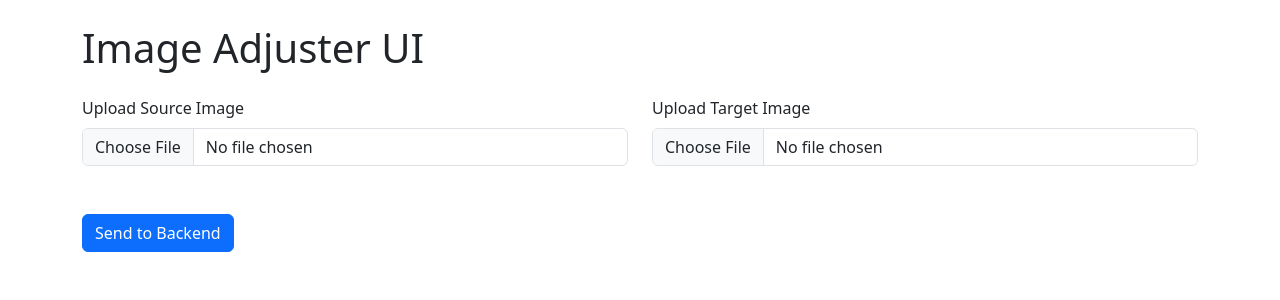
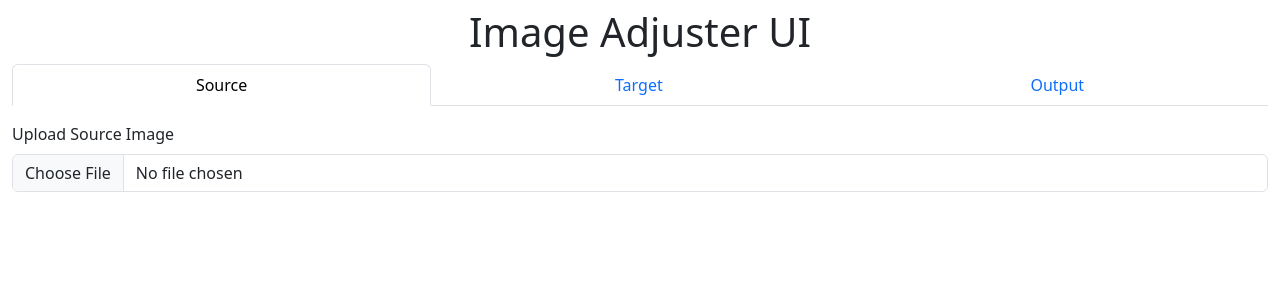
Before and after one commit to cyberaka/image-adjuster, a React (Vite) app in the folder frontend/: page / in a window 1280 px wide. Shown: the top 300 px of the page. Built offline with nearby package versions, Linux system fonts and the light colour scheme.

Commit message:
Fully working UI and backend committed.

```diff
--- /dev/null
+++ b/frontend/src/App.css
@@ -0,0 +1,37 @@
+html, body, #root, .app-container {
+    height: 100%;
+    margin: 0;
+    padding: 0;
+    display: flex;
+    flex-direction: column;
+  }
+
+  .tab-pane-container {
+    flex: 1;
+    display: flex;
+    flex-direction: column;
+    height: calc(100vh - 160px); /* Adjust header + tabs height */
+    overflow: hidden;
+  }
+
+  .output-image-container {
+    flex: 1;
+    display: flex;
+    align-items: center;
+    justify-content: center;
+    overflow: auto;
+  }
+
+  .tab-pane-container {
+    flex: 1;
+    display: flex;
+    flex-direction: column;
+    min-height: 0; /* Important for flex children to grow properly */
+  }
+
+  .canvas-wrapper {
+    flex: 1;
+    overflow: auto;
+    border: 1px solid gray;
+    min-height: 0; /* Prevents overflow issues */
+  }
--- a/frontend/src/App.tsx
+++ b/frontend/src/App.tsx
@@ -1,9 +1,9 @@
-
 import React, { useState } from 'react';
-import { Container, Row, Col, Button, Form } from 'react-bootstrap';
+import { Container, Button, Form, Tabs, Tab } from 'react-bootstrap';
 import SourceCanvas from './SourceCanvas';
 import TargetCanvas from './TargetCanvas';
 import axios from 'axios';
+import './App.css'; // For full height styling
 
 const App = () => {
   const [sourceFile, setSourceFile] = useState<File | null>(null);
@@ -37,13 +37,7 @@ const App = () => {
   };
 
   const handleSend = async () => {
-    console.log('Subject Box:', subjectBox);
-    console.log('Placement Point:', placementPoint);
-
-    if (!subjectBox || !placementPoint) {
-      console.log('Missing subjectBox or placementPoint');
-      return;
-    }
+    if (!subjectBox || !placementPoint) return;
     const adjustPayload = {
       sourceImageFilename: sourceFilename,
       targetImageFilename: targetFilename,
@@ -61,40 +55,62 @@ const App = () => {
         y: Math.round(placementPoint.y)
       }
     };
-    console.log('Payload:', adjustPayload);
     const adjustRes = await axios.post('http://localhost:8000/adjust-image', adjustPayload);
-    setOutputImageUrl('http://localhost:8000/output-image/' + adjustRes.data.outputImagePath.split('/').pop());
+    const timestamp = new Date().getTime();
+    setOutputImageUrl(
+      'http://localhost:8000/output-image/' +
+      adjustRes.data.outputImagePath.split('/').pop() +
+      '?t=' + timestamp
+    );
   };
 
   return (
-    <Container>
-      <h1 className="mt-4">Image Adjuster UI</h1>
-      <Row className="mt-4">
-        <Col>
-          <Form.Group controlId="formSourceImage">
+    <Container fluid className="app-container">
+      <h1 className="mt-2 text-center">Image Adjuster UI</h1>
+      <Tabs defaultActiveKey="source" id="image-tabs" className="mb-3" fill>
+        <Tab eventKey="source" title="Source">
+          <div className="tab-pane-container">
+            <Form.Group controlId="formSourceImage" className="mb-3">
               <Form.Label>Upload Source Image</Form.Label>
               <Form.Control type="file" onChange={handleSourceUpload} />
             </Form.Group>
-        </Col>
-        <Col>
-          <Form.Group controlId="formTargetImage">
+            {sourceFile && <SourceCanvas file={sourceFile} setSubjectBox={setSubjectBox} />}
+          </div>
+        </Tab>
+        <Tab eventKey="target" title="Target">
+          <div className="tab-pane-container">
+            <Form.Group controlId="formTargetImage" className="mb-3">
               <Form.Label>Upload Target Image</Form.Label>
               <Form.Control type="file" onChange={handleTargetUpload} />
             </Form.Group>
-        </Col>
-      </Row>
-      <Row className="mt-4">
-        <Col>{sourceFile && <SourceCanvas file={sourceFile} setSubjectBox={setSubjectBox} />}</Col>
-        <Col>{targetFile && <TargetCanvas file={targetFile} placementPoint={placementPoint} setPlacementPoint={setPlacementPoint} />}</Col>
-      </Row>
-      <Row className="mt-4">
-        <Col><Button onClick={handleSend}>Send to Backend</Button></Col>
-      </Row>
+            {targetFile && <TargetCanvas
+              file={targetFile}
+              placementPoint={placementPoint}
+              setPlacementPoint={setPlacementPoint}
+              subjectBox={subjectBox}
+            />
+            }
+          </div>
+        </Tab>
+        <Tab eventKey="output" title="Output">
+          <div className="tab-pane-container">
+            <Button onClick={handleSend} className="mb-3">Send to Backend</Button>
             {outputImageUrl && (
-        <Row className="mt-4">
-          <Col><h3>Output Image</h3><img src={outputImageUrl} alt="Output" style={{ maxWidth: '100%' }} /></Col>
-        </Row>
+              <div className="output-image-container">
+                <img src={outputImageUrl}
+                  alt="Output"
+                  style={{
+                    maxWidth: '100%',
+                    maxHeight: '80vh',
+                    objectFit: 'contain',
+                    border: '1px solid gray'
+                  }}
+                />
+              </div>
             )}
+          </div>
+        </Tab>
+      </Tabs>
     </Container>
   );
 };
--- a/frontend/src/SourceCanvas.tsx
+++ b/frontend/src/SourceCanvas.tsx
@@ -25,7 +25,7 @@ const SourceCanvas = ({ file, setSubjectBox }: { file: File; setSubjectBox: Func
   }, [image]);
 
   return (
-    <div style={{ width: '400px', height: '300px', overflow: 'auto', border: '1px solid gray' }}>
+    <div className="canvas-wrapper">
       <Stage width={image?.width || 0} height={image?.height || 0}>
         <Layer>
           {image && <KonvaImage image={image} />}
--- a/frontend/src/TargetCanvas.tsx
+++ b/frontend/src/TargetCanvas.tsx
@@ -4,11 +4,13 @@ import { Stage, Layer, Rect, Image as KonvaImage } from 'react-konva';
 const TargetCanvas = ({
   file,
   placementPoint,
-  setPlacementPoint
+  setPlacementPoint,
+  subjectBox
 }: {
   file: File;
   placementPoint: any;
   setPlacementPoint: Function;
+  subjectBox: { x: number; y: number; width: number; height: number } | null;
 }) => {
   const [image, setImage] = useState<HTMLImageElement | null>(null);
 
@@ -19,7 +21,7 @@ const TargetCanvas = ({
   }, [file]);
 
   return (
-    <div style={{ width: '400px', height: '300px', overflow: 'auto', border: '1px solid gray' }}>
+    <div className="canvas-wrapper">
       <Stage width={image?.width || 0} height={image?.height || 0} onClick={(e) => {
         const stage = e.target.getStage();
         const pointer = stage?.getPointerPosition();
@@ -29,14 +31,17 @@ const TargetCanvas = ({
       }}>
         <Layer>
           {image && <KonvaImage image={image} />}
-          {placementPoint && (
+          {placementPoint && subjectBox && (
             <Rect
               x={placementPoint.x}
               y={placementPoint.y}
-              width={50}
-              height={50}
+              width={subjectBox.width}
+              height={subjectBox.height}
               fill="rgba(255,0,0,0.5)"
               draggable
+              onDragEnd={(e) =>
+                setPlacementPoint({ x: e.target.x(), y: e.target.y() })
+              }
             />
           )}
         </Layer>
```
Lines whose indentation alone changed are shown as unchanged.
